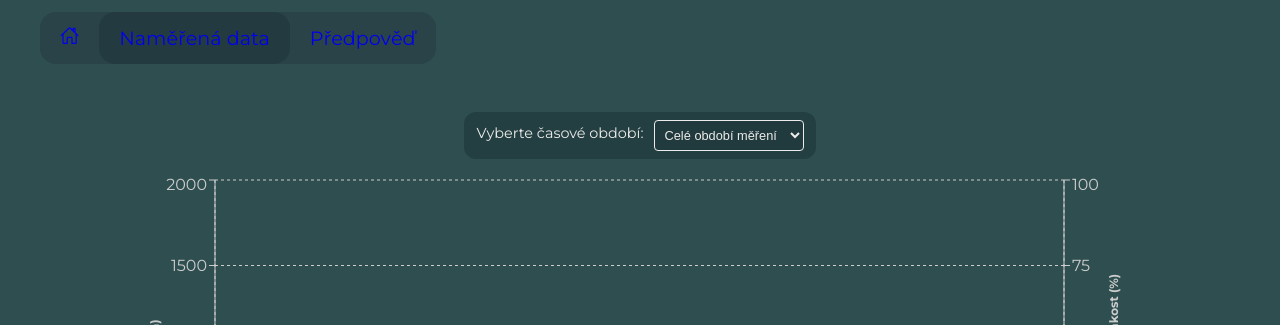
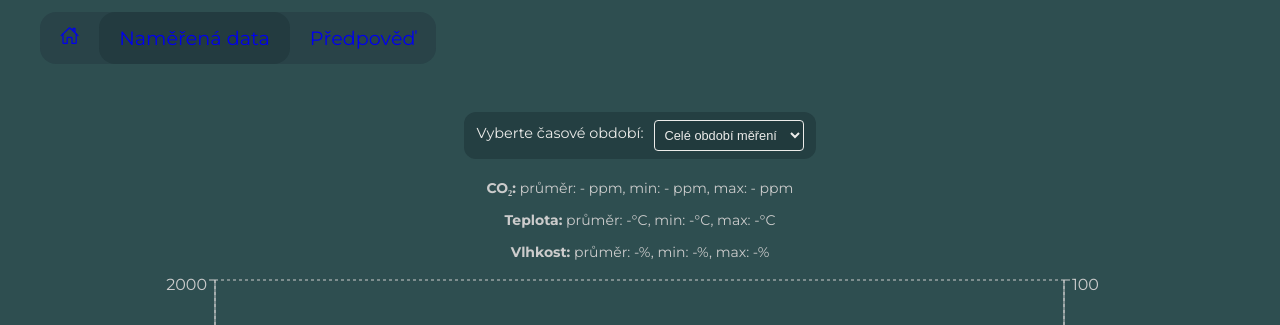
Before and after one commit to baraHer/CO2-measuring-unit, a React (Create React App) app in the folder co2-measuring-unit/: page /data in a window 1280 px wide. Shown: the top 325 px of the page. Built offline with nearby package versions, Linux system fonts and the light colour scheme; no server answers.

Commit message:
added climate stats

```diff
--- a/co2-measuring-unit/src/pages/ClimateDataPage.css
+++ b/co2-measuring-unit/src/pages/ClimateDataPage.css
@@ -70,7 +70,7 @@ table {
 .period-selection {
     display: flex;
     justify-content: center;
-    margin: 32px 28px 16px 28px;
+    margin: 32px 28px 6px 28px;
     font-size: 0.9rem;
     padding: 12px 12px 8px;
     background-color: rgba(33, 57, 61, 0.71);
@@ -91,3 +91,9 @@ table {
 option:hover {
     background-color: #234548;
 }
+
+.stats {
+    text-align: center;
+    color: #ccc;
+    font-size: 14px;
+}
--- a/co2-measuring-unit/src/pages/ClimateDataPage.jsx
+++ b/co2-measuring-unit/src/pages/ClimateDataPage.jsx
@@ -84,9 +84,24 @@ const ClimateDataPage = () => {
         return filteredData;
     };
 
+    const calculateStats = (data, key) => {
+        if (data.length === 0) return { avg: '-', min: '-', max: '-' };
+
+        const sum = data.reduce((total, item) => total + item[key], 0);
+        const avg = (sum / data.length).toFixed(1);
+        const min = Math.min(...data.map(item => item[key]));
+        const max = Math.max(...data.map(item => item[key]));
+
+        return { avg, min, max };
+    };
+
     const filteredData = filterDataByPeriod(climateData);
 
     const mostRecentData = climateData[climateData.length - 1];
+
+    const temperatureStats = calculateStats(filteredData, 'temperature');
+    const humidityStats = calculateStats(filteredData, 'humidity');
+    const carbonStats = calculateStats(filteredData, 'carbon');
 
     const indexOfLastItem = currentPage * itemsPerPage;
     const indexOfFirstItem = indexOfLastItem - itemsPerPage;
@@ -108,7 +123,7 @@ const ClimateDataPage = () => {
         <div className='climate-data-container'>
             {mostRecentData && (
                 <div className="recent-data">
-                    <h2>Nejnovější data</h2>
+                    <h2>Nejnovější data:</h2>
                     <h3>{formatDate(mostRecentData.datetime)}</h3>
                     <div className='recent-data-box'>
                         <img className='data-icon' alt='ikonka co2' src={carbon_icon}/>
@@ -134,6 +149,16 @@ const ClimateDataPage = () => {
                     <option value="month">Poslední měsíc</option>
                 </select>
             </div>
+
+            <div className="stats">
+                <p><strong>CO₂:</strong> průměr: {carbonStats.avg} ppm, min: {carbonStats.min} ppm,
+                    max: {carbonStats.max} ppm</p>
+                <p><strong>Teplota:</strong> průměr: {temperatureStats.avg}°C, min: {temperatureStats.min}°C,
+                    max: {temperatureStats.max}°C</p>
+                <p><strong>Vlhkost:</strong> průměr: {humidityStats.avg}%, min: {humidityStats.min}%,
+                    max: {humidityStats.max}%</p>
+            </div>
+
             <ResponsiveContainer width="85%" height={400}>
                 <LineChart data={filteredData}>
                     <CartesianGrid strokeDasharray="3 3"/>
```
